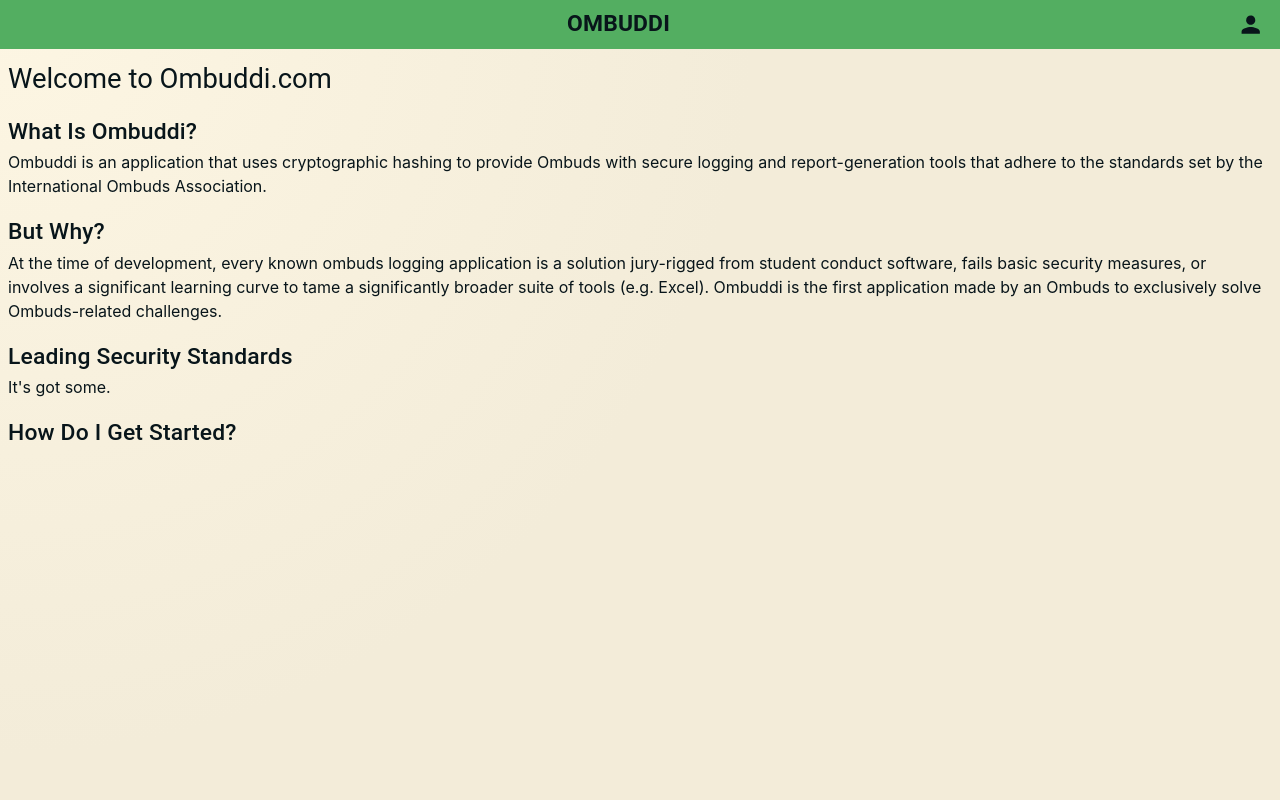
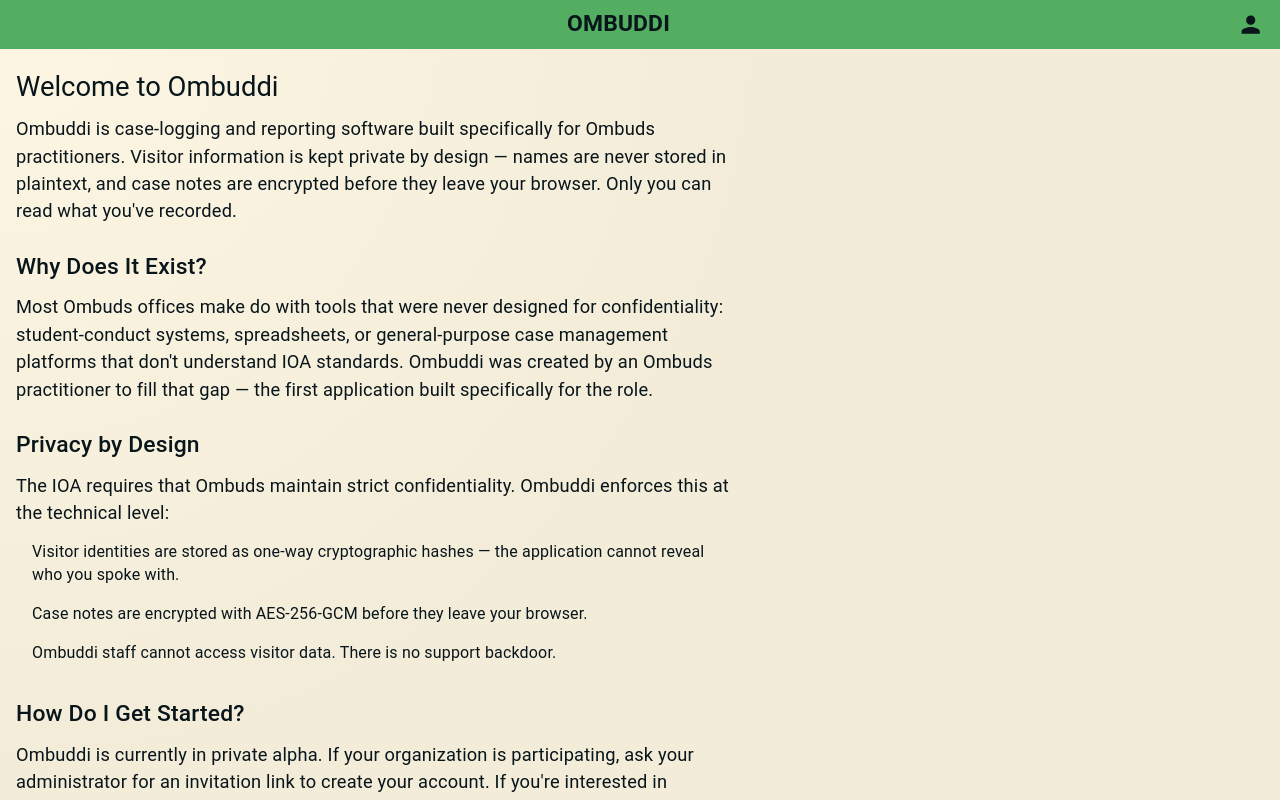
Before and after one commit to NovamationCEO/ombuddi, a React (Vite) app in the folder web/: page /welcome in a window 1280 px wide. Built offline with nearby package versions, Linux system fonts and the light colour scheme; no server answers.

Commit message:
Better welcome text

```diff
--- a/web/src/pages/WelcomePage.tsx
+++ b/web/src/pages/WelcomePage.tsx
@@ -1,36 +1,59 @@
-import { Box, Typography } from '@mui/material'
+import { Box, Typography, List, ListItem, ListItemText } from '@mui/material'
 import { Stack } from '@mui/system'
 
 export function WelcomePage() {
     return (
-        <Box sx={{ p: 1 }}>
-            <Stack spacing={2}>
+        <Box sx={{ p: 2, maxWidth: 720 }}>
+            <Stack spacing={3}>
                 <Box>
-                    <Typography variant={'h5'}>Welcome to Ombuddi.com</Typography>
+                    <Typography variant="h5" gutterBottom>Welcome to Ombuddi</Typography>
+                    <Typography>
+                        Ombuddi is case-logging and reporting software built specifically for Ombuds practitioners.
+                        Visitor information is kept private by design — names are never stored in plaintext, and
+                        case notes are encrypted before they leave your browser. Only you can read what you've recorded.
+                    </Typography>
                 </Box>
+
                 <Box>
-                    <Typography variant={'h6'}>What Is Ombuddi?</Typography>
-                    <Box>
-                        Ombuddi is an application that uses cryptographic hashing to provide Ombuds with secure logging
-                        and report-generation tools that adhere to the standards set by the International Ombuds
-                        Association.
-                    </Box>
+                    <Typography variant="h6" gutterBottom>Why Does It Exist?</Typography>
+                    <Typography>
+                        Most Ombuds offices make do with tools that were never designed for confidentiality: student-conduct
+                        systems, spreadsheets, or general-purpose case management platforms that don't understand IOA
+                        standards. Ombuddi was created by an Ombuds practitioner to fill that gap — the first application
+                        built specifically for the role.
+                    </Typography>
                 </Box>
+
                 <Box>
-                    <Typography variant={'h6'}>But Why?</Typography>
-                    <Box>
-                        At the time of development, every known ombuds logging application is a solution jury-rigged
-                        from student conduct software, fails basic security measures, or involves a significant learning
-                        curve to tame a significantly broader suite of tools (e.g. Excel). Ombuddi is the first
-                        application made by an Ombuds to exclusively solve Ombuds-related challenges.
-                    </Box>
+                    <Typography variant="h6" gutterBottom>Privacy by Design</Typography>
+                    <Typography gutterBottom>
+                        The IOA requires that Ombuds maintain strict confidentiality. Ombuddi enforces this at the
+                        technical level:
+                    </Typography>
+                    <List dense disablePadding sx={{ pl: 2 }}>
+                        <ListItem disableGutters>
+                            <ListItemText primary="Visitor identities are stored as one-way cryptographic hashes — the application cannot reveal who you spoke with." />
+                        </ListItem>
+                        <ListItem disableGutters>
+                            <ListItemText primary="Case notes are encrypted with AES-256-GCM before they leave your browser." />
+                        </ListItem>
+                        <ListItem disableGutters>
+                            <ListItemText primary="Ombuddi staff cannot access visitor data. There is no support backdoor." />
+                        </ListItem>
+                    </List>
                 </Box>
+
                 <Box>
-                    <Typography variant={'h6'}>Leading Security Standards</Typography>
-                    <Box>It's got some.</Box>
-                </Box>
-                <Box>
-                    <Typography variant={'h6'}>How Do I Get Started?</Typography>
+                    <Typography variant="h6" gutterBottom>How Do I Get Started?</Typography>
+                    <Typography>
+                        Ombuddi is currently in private alpha. If your organization is participating, ask your
+                        administrator for an invitation link to create your account. If you're interested in bringing
+                        Ombuddi to your organization, reach out at{' '}
+                        <Box component="a" href="mailto:hello@ombuddi.com" sx={{ color: 'inherit' }}>
+                            hello@ombuddi.com
+                        </Box>
+                        .
+                    </Typography>
                 </Box>
             </Stack>
         </Box>
```
